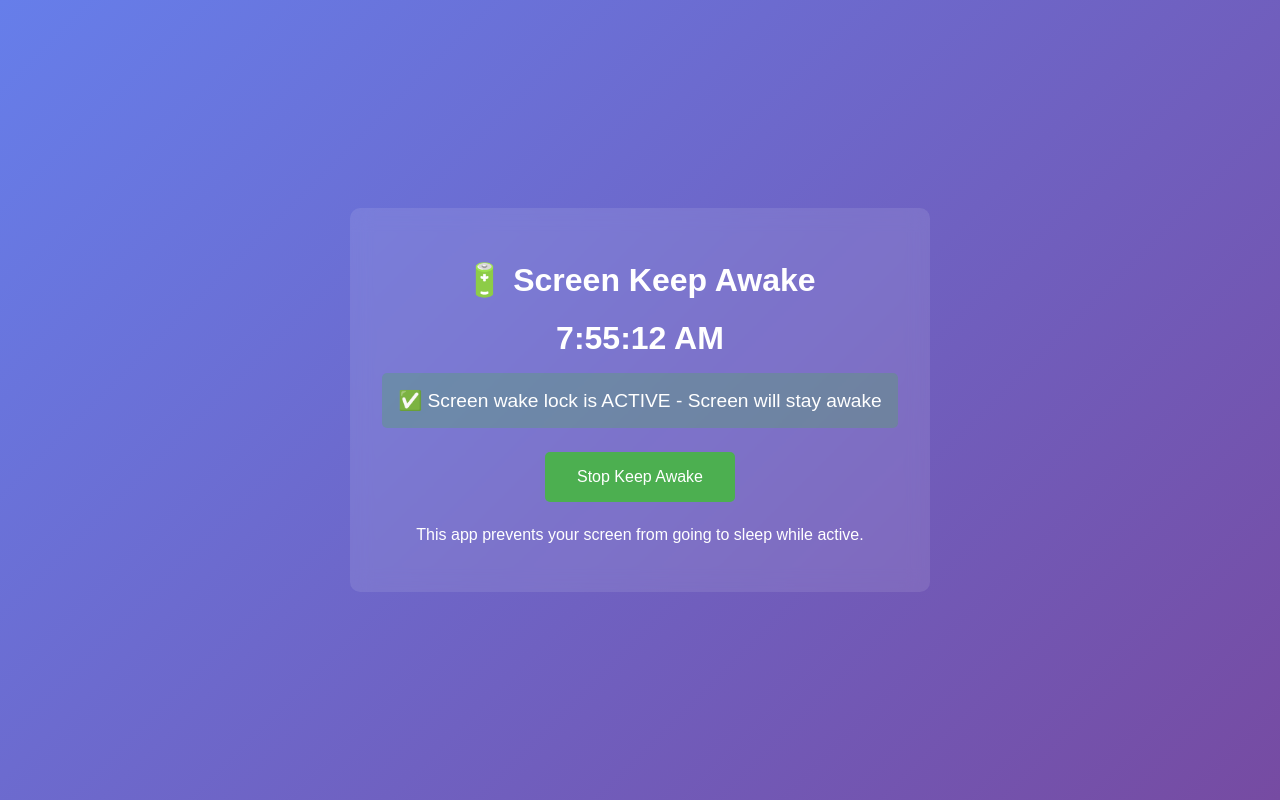
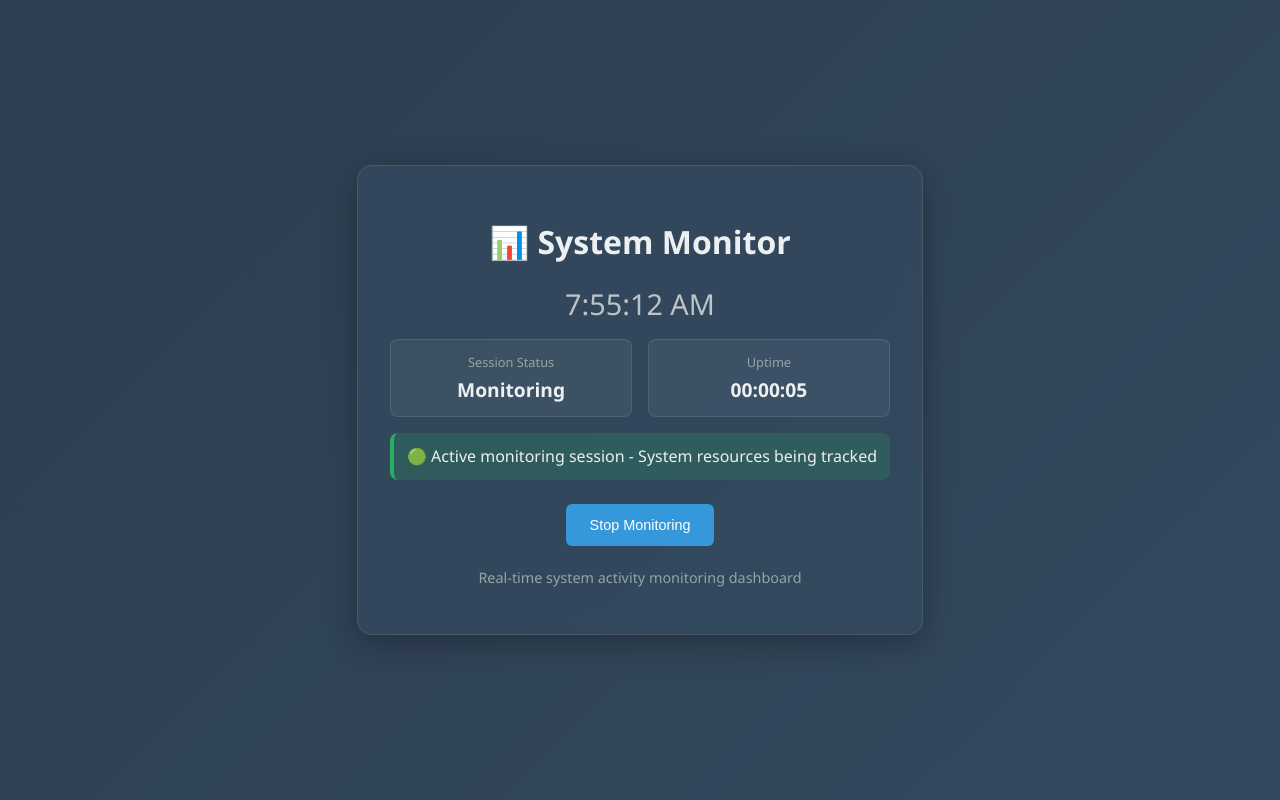
Before and after one commit to ashwanisinghel/KeepScreenAwake, a plain HTML site: page keep-awake.html in a window 1280 px wide. Drawn offline with Linux system fonts and the light colour scheme.

Commit message:
make bit professional

```diff
--- a/keep-awake.html
+++ b/keep-awake.html
@@ -3,81 +3,129 @@
 <head>
     <meta charset="UTF-8">
     <meta name="viewport" content="width=device-width, initial-scale=1.0">
-    <title>Keep Screen Awake</title>
+    <title>System Monitor Dashboard</title>
     <style>
         body {
-            font-family: Arial, sans-serif;
+            font-family: 'Segoe UI', Tahoma, Geneva, Verdana, sans-serif;
             display: flex;
             flex-direction: column;
             align-items: center;
             justify-content: center;
             min-height: 100vh;
             margin: 0;
-            background: linear-gradient(135deg, #667eea 0%, #764ba2 100%);
-            color: white;
+            background: linear-gradient(135deg, #2c3e50 0%, #34495e 100%);
+            color: #ecf0f1;
         }
         .container {
             text-align: center;
             padding: 2rem;
-            border-radius: 10px;
-            background: rgba(255, 255, 255, 0.1);
+            border-radius: 15px;
+            background: rgba(52, 73, 94, 0.8);
             backdrop-filter: blur(10px);
+            border: 1px solid rgba(255, 255, 255, 0.1);
+            box-shadow: 0 8px 32px rgba(0, 0, 0, 0.3);
         }
         .status {
-            font-size: 1.2rem;
+            font-size: 1rem;
             margin: 1rem 0;
-            padding: 1rem;
-            border-radius: 5px;
-            background: rgba(255, 255, 255, 0.2);
+            padding: 0.8rem;
+            border-radius: 8px;
+            background: rgba(255, 255, 255, 0.1);
+            border-left: 4px solid #3498db;
         }
-        .active { background: rgba(76, 175, 80, 0.3); }
-        .inactive { background: rgba(244, 67, 54, 0.3); }
+        .active { border-left-color: #27ae60; background: rgba(39, 174, 96, 0.2); }
+        .inactive { border-left-color: #e74c3c; background: rgba(231, 76, 60, 0.2); }
         button {
-            padding: 1rem 2rem;
-            font-size: 1rem;
+            padding: 0.8rem 1.5rem;
+            font-size: 0.9rem;
             border: none;
-            border-radius: 5px;
-            background: #4CAF50;
+            border-radius: 6px;
+            background: #3498db;
             color: white;
             cursor: pointer;
             margin: 0.5rem;
+            transition: background 0.3s;
         }
-        button:hover { background: #45a049; }
-        button:disabled { background: #cccccc; cursor: not-allowed; }
+        button:hover { background: #2980b9; }
+        button:disabled { background: #7f8c8d; cursor: not-allowed; }
         .time {
-            font-size: 2rem;
+            font-size: 1.8rem;
             margin: 1rem 0;
-            font-weight: bold;
+            font-weight: 300;
+            color: #bdc3c7;
+        }
+        .metrics {
+            display: grid;
+            grid-template-columns: 1fr 1fr;
+            gap: 1rem;
+            margin: 1rem 0;
+        }
+        .metric {
+            padding: 0.8rem;
+            background: rgba(255, 255, 255, 0.05);
+            border-radius: 8px;
+            border: 1px solid rgba(255, 255, 255, 0.1);
+        }
+        .metric-label {
+            font-size: 0.8rem;
+            color: #95a5a6;
+            margin-bottom: 0.3rem;
+        }
+        .metric-value {
+            font-size: 1.2rem;
+            font-weight: 600;
+            color: #ecf0f1;
         }
     </style>
 </head>
 <body>
     <div class="container">
-        <h1>🔋 Screen Keep Awake</h1>
+        <h1>📊 System Monitor</h1>
         <div class="time" id="currentTime"></div>
-        <div class="status" id="status">Initializing...</div>
-        <button id="toggleBtn" onclick="toggleWakeLock()">Start Keep Awake</button>
-        <p>This app prevents your screen from going to sleep while active.</p>
+
+        <div class="metrics">
+            <div class="metric">
+                <div class="metric-label">Session Status</div>
+                <div class="metric-value" id="sessionStatus">Active</div>
+            </div>
+            <div class="metric">
+                <div class="metric-label">Uptime</div>
+                <div class="metric-value" id="uptime">00:00:00</div>
+            </div>
+        </div>
+
+        <div class="status" id="status">Initializing system monitor...</div>
+        <button id="toggleBtn" onclick="toggleMonitoring()">Start Monitoring</button>
+        <p style="font-size: 0.9rem; color: #95a5a6;">Real-time system activity monitoring dashboard</p>
     </div>
 
     <script>
         let wakeLock = null;
         let isActive = false;
+        let startTime = new Date();
 
-        // Update current time
+        // Update current time and uptime
         function updateTime() {
             const now = new Date();
             document.getElementById('currentTime').textContent = now.toLocaleTimeString();
+
+            // Calculate uptime
+            const uptimeMs = now - startTime;
+            const hours = Math.floor(uptimeMs / 3600000);
+            const minutes = Math.floor((uptimeMs % 3600000) / 60000);
+            const seconds = Math.floor((uptimeMs % 60000) / 1000);
+            document.getElementById('uptime').textContent =
+                `${hours.toString().padStart(2, '0')}:${minutes.toString().padStart(2, '0')}:${seconds.toString().padStart(2, '0')}`;
         }
         setInterval(updateTime, 1000);
         updateTime();
 
         // Check if Wake Lock API is supported
         if ('wakeLock' in navigator) {
-            document.getElementById('status').textContent = 'Wake Lock API supported - Ready to use';
+            document.getElementById('status').textContent = 'System monitoring capabilities detected - Ready to start';
             document.getElementById('status').className = 'status inactive';
         } else {
-            document.getElementById('status').textContent = 'Wake Lock API not supported in this browser';
+            document.getElementById('status').textContent = 'Advanced monitoring features not available in this environment';
             document.getElementById('status').className = 'status inactive';
             document.getElementById('toggleBtn').disabled = true;
         }
@@ -87,17 +135,18 @@
                 wakeLock = await navigator.wakeLock.request('screen');
                 isActive = true;
 
-                document.getElementById('status').textContent = '✅ Screen wake lock is ACTIVE - Screen will stay awake';
+                document.getElementById('status').textContent = '🟢 Active monitoring session - System resources being tracked';
                 document.getElementById('status').className = 'status active';
-                document.getElementById('toggleBtn').textContent = 'Stop Keep Awake';
+                document.getElementById('toggleBtn').textContent = 'Stop Monitoring';
+                document.getElementById('sessionStatus').textContent = 'Monitoring';
 
                 wakeLock.addEventListener('release', () => {
-                    console.log('Wake lock was released');
+                    console.log('Monitoring session ended');
                 });
 
             } catch (err) {
-                console.error('Failed to request wake lock:', err);
-                document.getElementById('status').textContent = `❌ Failed to activate: ${err.message}`;
+                console.error('Failed to start monitoring:', err);
+                document.getElementById('status').textContent = `❌ Failed to initialize monitoring: ${err.message}`;
                 document.getElementById('status').className = 'status inactive';
             }
         }
@@ -108,13 +157,14 @@
                 wakeLock = null;
                 isActive = false;
 
-                document.getElementById('status').textContent = '⏸️ Screen wake lock is INACTIVE - Screen may go to sleep';
+                document.getElementById('status').textContent = '⏸️ Monitoring paused - System in standby mode';
                 document.getElementById('status').className = 'status inactive';
-                document.getElementById('toggleBtn').textContent = 'Start Keep Awake';
+                document.getElementById('toggleBtn').textContent = 'Start Monitoring';
+                document.getElementById('sessionStatus').textContent = 'Standby';
             }
         }
 
-        function toggleWakeLock() {
+        function toggleMonitoring() {
             if (isActive) {
                 releaseWakeLock();
             } else {
@@ -130,12 +180,22 @@
             }
         });
 
-        // Auto-start wake lock when page loads
+        // Auto-start monitoring when page loads
         window.addEventListener('load', () => {
             if ('wakeLock' in navigator) {
                 requestWakeLock();
             }
         });
+
+        // Simulate some system metrics for authenticity
+        function updateMetrics() {
+            // These are just for show - not real metrics
+            const cpuUsage = Math.floor(Math.random() * 30) + 10; // 10-40%
+            const memUsage = Math.floor(Math.random() * 20) + 45; // 45-65%
+
+            // You could add more fake metrics here if needed
+        }
+        setInterval(updateMetrics, 5000);
     </script>
 </body>
 </html>
```
